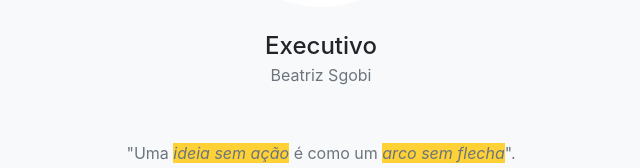
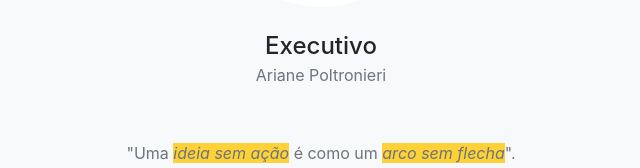
Before and after one commit to enactuslimeira/enactuslimeira, a website with bundled scripts: page index.html in a window 1280 px wide. Shown: the part 8872-9040 px from the top of the page, 319-959 px from the left. Built offline with nearby package versions, Linux system fonts and the light colour scheme; grey boxes are pictures that could not be loaded; files whose address does not match are found by name; a web font is replaced by a local one.

Commit message:
Update index.html

```diff
--- a/index.html
+++ b/index.html
@@ -357,7 +357,7 @@ O projeto de inclusão digital busca inserir idosos no ambiente tecnológico que
             <div class="team-member">
               <img class="mx-auto rounded-circle" src="img/team/presida.jpg" alt="">
               <h4>Executivo</h4>
-              <p class="large text-muted">Beatriz Sgobi</p>
+              <p class="large text-muted">Ariane Poltronieri</p>
             </div>
           </div>
         </div>
```
